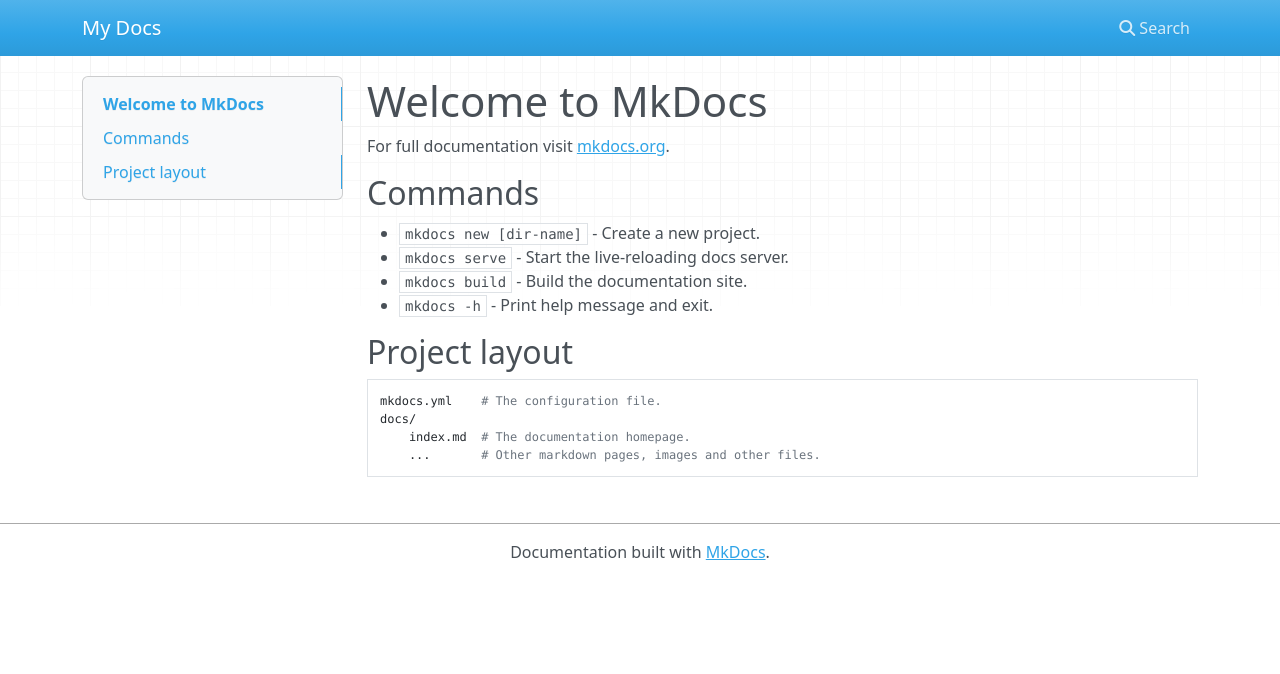
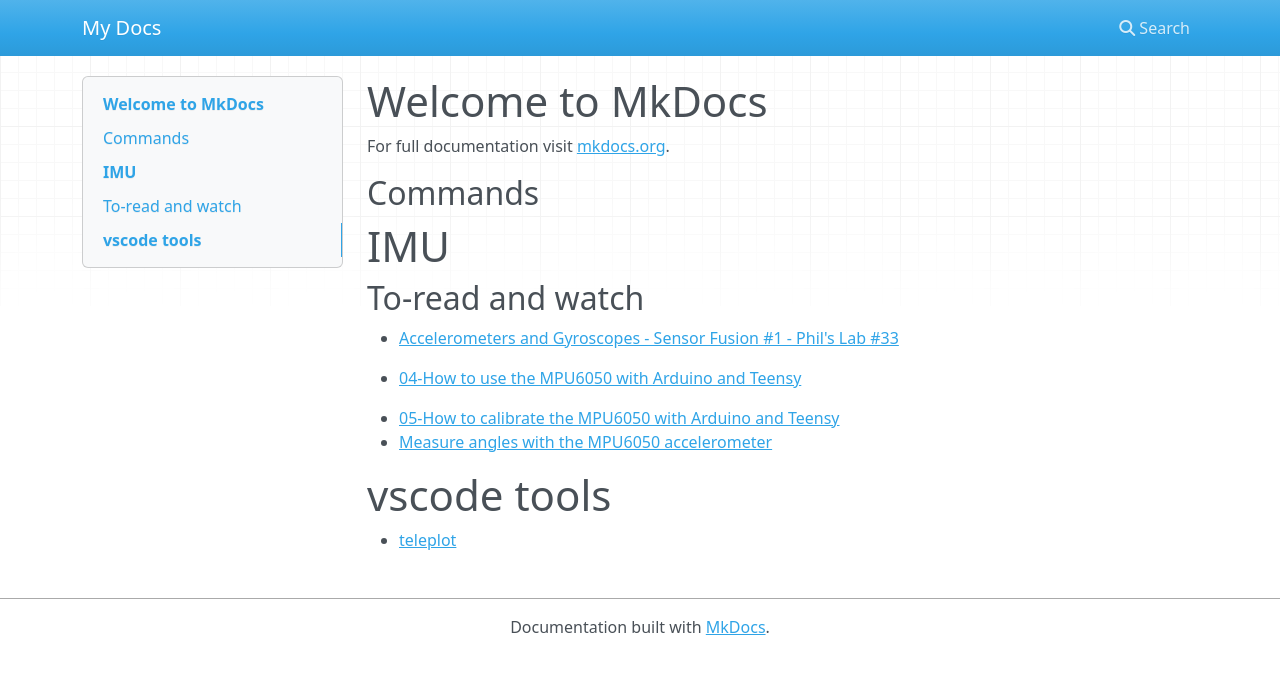
Before and after one commit to robobe/gy_gimbal, an MkDocs documentation site: the page built from docs/index.md, in a window 1280 px wide. Shown: the top 674 px of the page. Built offline with MkDocs 1.6.1, drawn with Linux system fonts in a browser that asks for light colours; nearby versions of some CDN libraries.

Commit message:
imu read and watch list

```diff
--- a/docs/index.md
+++ b/docs/index.md
@@ -4,14 +4,17 @@ For full documentation visit [mkdocs.org](https://www.mkdocs.org).
 
 ## Commands
 
-* `mkdocs new [dir-name]` - Create a new project.
-* `mkdocs serve` - Start the live-reloading docs server.
-* `mkdocs build` - Build the documentation site.
-* `mkdocs -h` - Print help message and exit.
+# IMU
 
-## Project layout
+## To-read and watch
+- [Accelerometers and Gyroscopes - Sensor Fusion #1 - Phil's Lab #33](https://youtu.be/RZd6XDx5VXo)
 
-    mkdocs.yml    # The configuration file.
-    docs/
-        index.md  # The documentation homepage.
-        ...       # Other markdown pages, images and other files.
+
+- [04-How to use the MPU6050 with Arduino and Teensy](https://youtu.be/yhz3bRQLvBY?list=PLeuMA6tJBPKsAfRfFuGrEljpBow5hPVD4)
+- [05-How to calibrate the MPU6050 with Arduino and Teensy](https://youtu.be/Yh6mYF3VdFQ?list=PLeuMA6tJBPKsAfRfFuGrEljpBow5hPVD4)
+- [Measure angles with the MPU6050 accelerometer](https://youtu.be/7VW_XVbtu9k)
+
+
+
+# vscode tools
+- [teleplot](https://marketplace.visualstudio.com/items?itemName=alexnesnes.teleplot)
```
